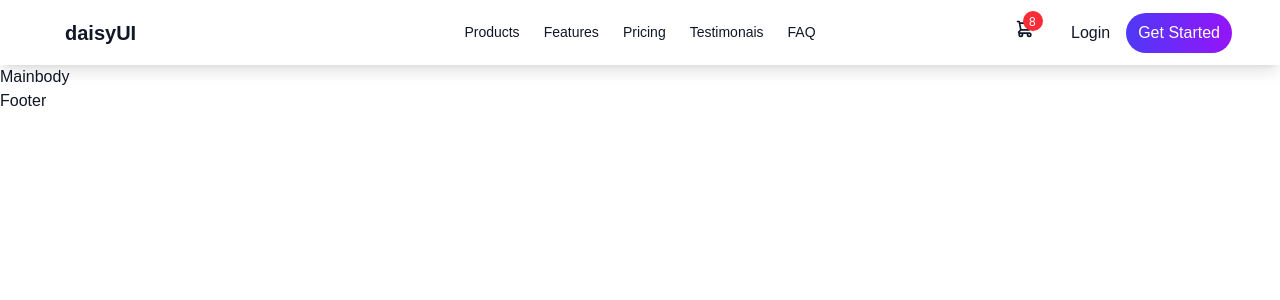
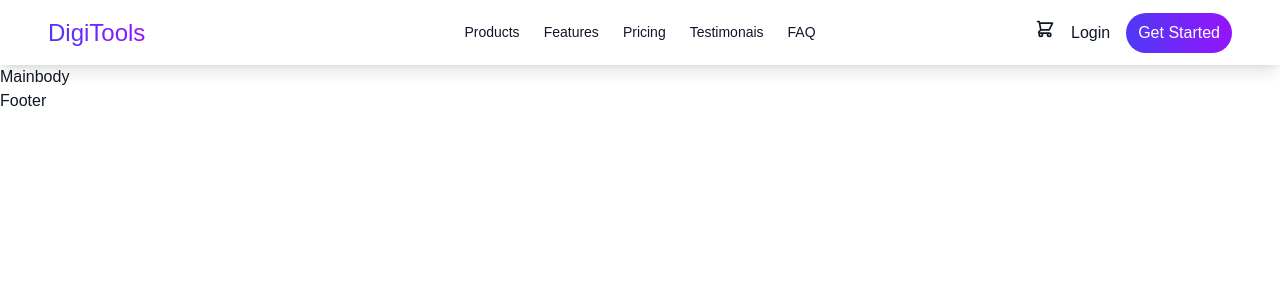
Before and after one commit to shamim4010/assignment-ph-06, a React (Vite) app: page / in a window 1280 px wide. Shown: the top 300 px of the page. Built offline with nearby package versions, Linux system fonts and the light colour scheme.

Commit message:
navbar done

```diff
--- a/src/App.jsx
+++ b/src/App.jsx
@@ -5,11 +5,15 @@ import Mainbody from './Components/Mainbody/Mainbody'
 import Footer from './Components/Footer/Footer'
 
 function App() {
-  const [notify, setNotify] = useState(0  )
+  const [notify, setNotify] = useState(0);
+
+  const allProps = {
+    notify, setNotify
+  }
 
   return (
     <>
-      <Header />
+      <Header notifyP = {allProps} />
       <Mainbody />
       <Footer />
     </>
--- a/src/Components/Header/Header.jsx
+++ b/src/Components/Header/Header.jsx
@@ -1,10 +1,10 @@
 import React from 'react'
 import Navbar from './Navbar/Navbar'
 
-function Header() {
+function Header({notifyP}) {
   return (
     <header>
-        <Navbar />
+        <Navbar notify = {notifyP}/>
     </header>
   )
 }
--- a/src/Components/Header/Navbar/Navbar.jsx
+++ b/src/Components/Header/Navbar/Navbar.jsx
@@ -1,6 +1,6 @@
 import React from 'react'
 
-function Navbar() {
+function Navbar({notify}) {
   return (
     <div className="navbar shadow-lg px-12">
         <div className="navbar-start">
@@ -18,7 +18,7 @@ function Navbar() {
                 <li><a>FAQ</a></li>
             </ul>
             </div>
-            <a className="btn btn-ghost text-xl">daisyUI</a>
+            <a className='bg-[linear-gradient(to_right,rgba(79,57,246,1)_0%,rgba(149,20,250,1)_100%)] text-transparent bg-clip-text text-2xl cursor-pointer active:scale-[0.98]'>DigiTools</a>
         </div>
         <div className="navbar-center hidden lg:flex">
             <ul className="menu menu-horizontal px-1">
@@ -33,7 +33,7 @@ function Navbar() {
             <div className="flex-none">
                 <div className="indicator">
                     <svg xmlns="http://www.w3.org/2000/svg" className="h-5 w-5" fill="none" viewBox="0 0 24 24" stroke="currentColor"> <path strokeLinecap="round" strokeLinejoin="round" strokeWidth="2" d="M3 3h2l.4 2M7 13h10l4-8H5.4M7 13L5.4 5M7 13l-2.293 2.293c-.63.63-.184 1.707.707 1.707H17m0 0a2 2 0 100 4 2 2 0 000-4zm-8 2a2 2 0 11-4 0 2 2 0 014 0z" /> </svg>
-                    <span className="p-2.5 rounded-full bg-red-500 relative right-3 top-[-8px] text-white"><div className='absolute top-[3.2px] left-[30%] text-xs'>8</div></span>
+                    <span className={`${notify.notify === 0 && 'hidden'} p-2.5 rounded-full bg-red-500 relative right-3 top-[-8px] text-white`}><div className='absolute top-[3.2px] left-[30%] text-xs'>{notify.notify}</div></span>
                 </div>
             </div>
             <button><a>Login</a></button>
```
